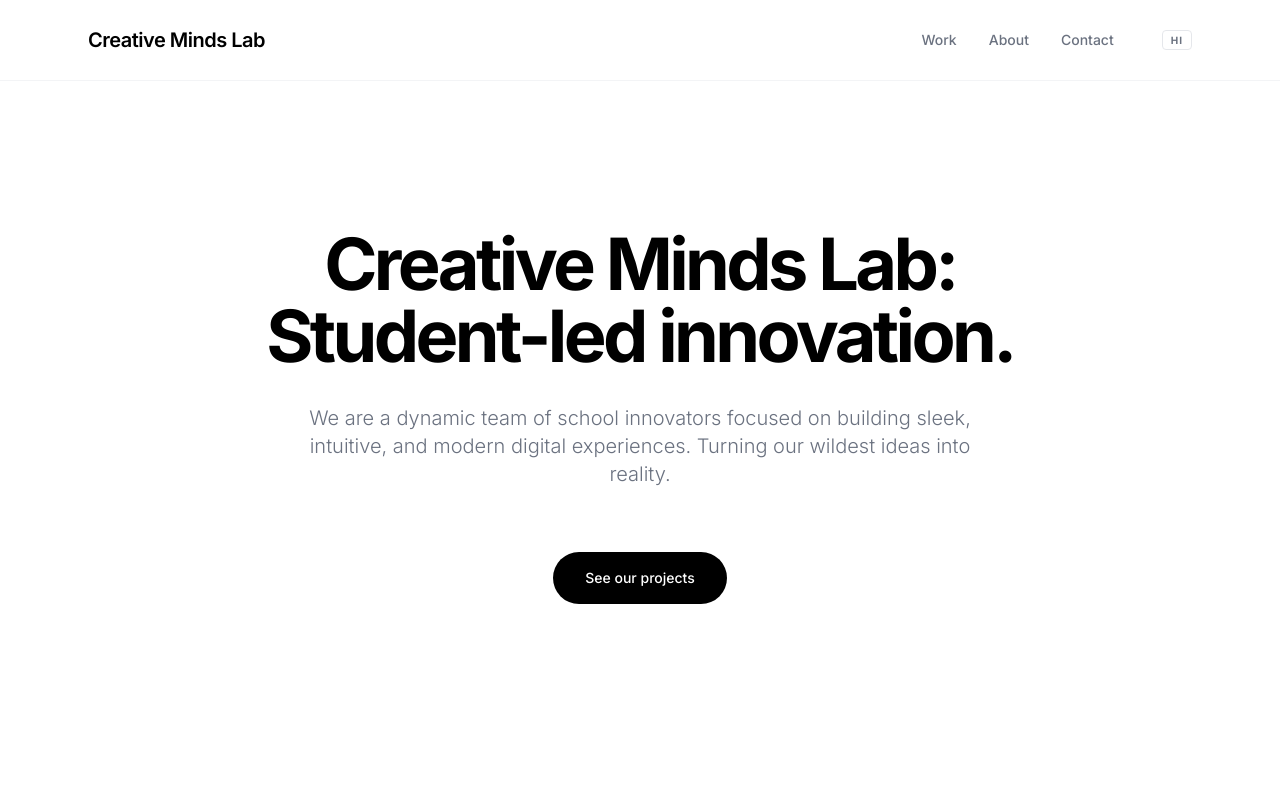
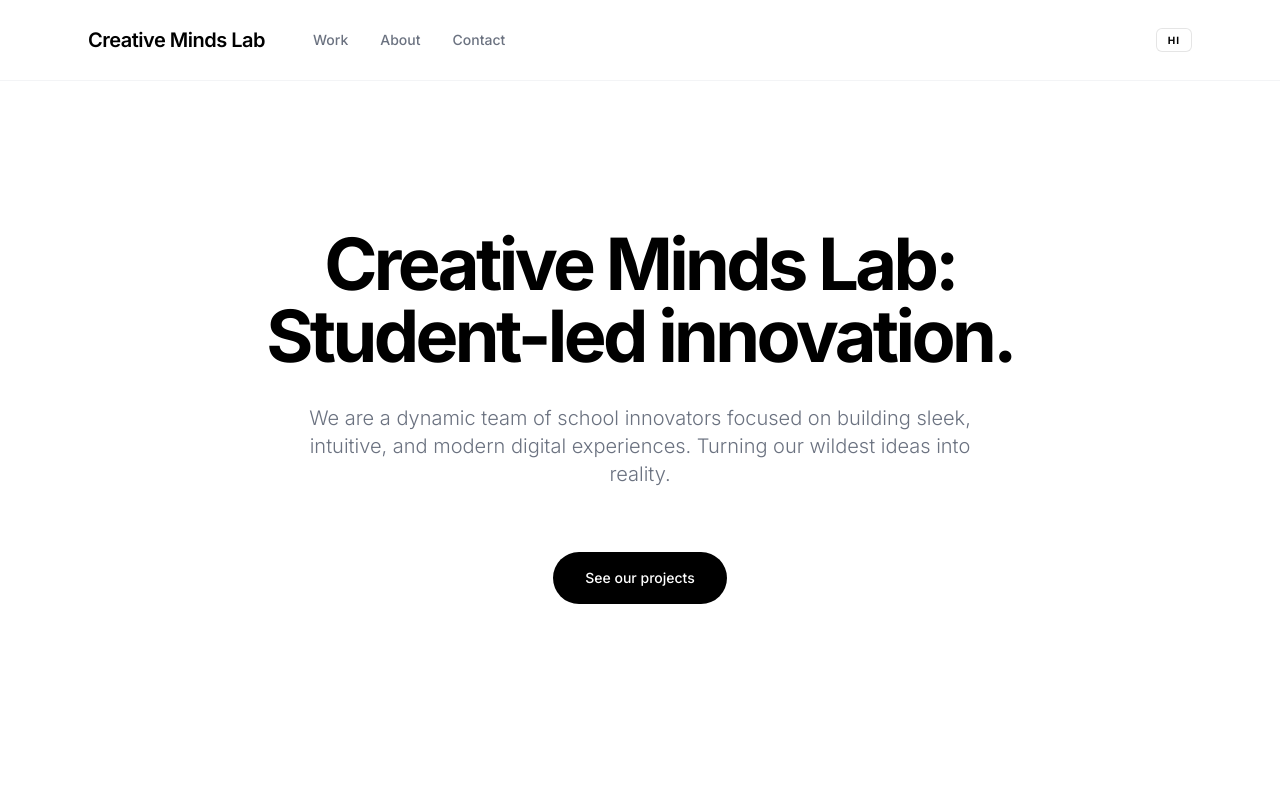
Before and after one commit to VeerAGNI/Creative-Minds-Lab, a Next.js app: page / in a window 1280 px wide. Shown: the top 800 px of the page. Built offline with nearby package versions, Linux system fonts and the light colour scheme.

Commit message:
AutoForge: can't see any translation button

```diff
--- a/components/Header.jsx
+++ b/components/Header.jsx
@@ -9,6 +9,7 @@ export default function Header() {
   return (
     <header className="fixed top-0 w-full bg-white/80 backdrop-blur-md z-50 border-b border-gray-100">
       <div className="max-w-6xl mx-auto px-6 h-20 flex items-center justify-between">
+        <div className="flex items-center gap-12">
           <Link href="/" className="text-xl font-semibold tracking-tight">
             {t('logo')}
           </Link>
@@ -16,8 +17,13 @@ export default function Header() {
             <Link href="#work" className="hover:text-black transition-colors">{t('work')}</Link>
             <Link href="#about" className="hover:text-black transition-colors">{t('about')}</Link>
             <Link href="#contact" className="hover:text-black transition-colors">{t('contact')}</Link>
+          </nav>
+        </div>
+
+        {/* Moved LanguageToggle outside the hidden nav to ensure visibility on mobile/desktop */}
+        <div className="flex items-center">
           <LanguageToggle />
-        </nav>
+        </div>
       </div>
     </header>
   );
--- a/components/LanguageToggle.jsx
+++ b/components/LanguageToggle.jsx
@@ -7,7 +7,7 @@ export default function LanguageToggle() {
   return (
     <button
       onClick={toggleLanguage}
-      className="ml-4 text-[10px] font-bold px-2 py-1 border border-gray-200 rounded hover:bg-black hover:text-white hover:border-black transition-all uppercase tracking-widest leading-none"
+      className="text-[10px] font-bold px-2.5 py-1.5 border border-black/10 rounded-md hover:bg-black hover:text-white hover:border-black transition-all uppercase tracking-widest leading-none flex items-center justify-center min-w-[36px] bg-white"
       aria-label="Toggle Language"
     >
       {language === 'en' ? 'HI' : 'EN'}
```
Lines whose indentation alone changed are shown as unchanged.
